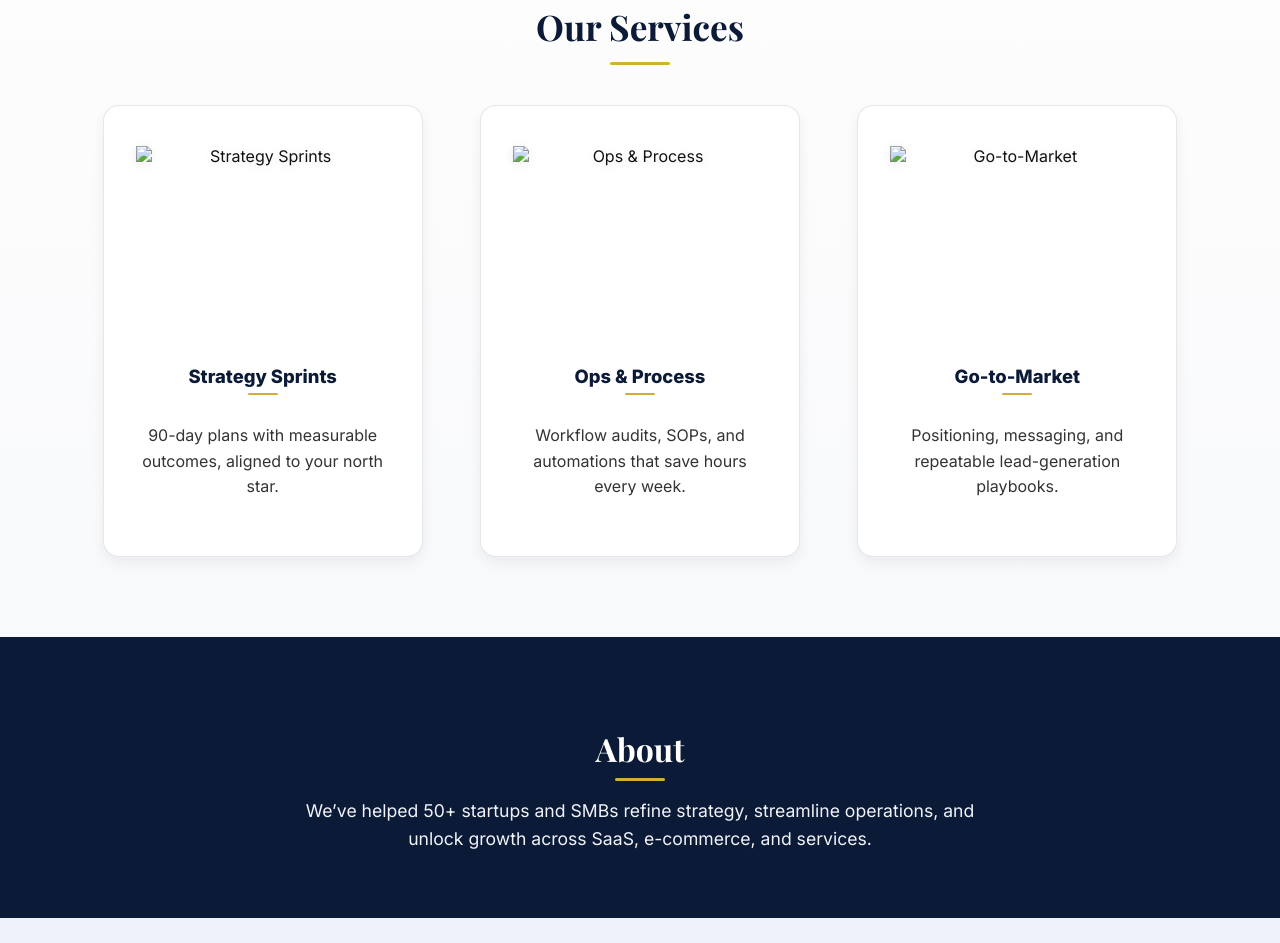
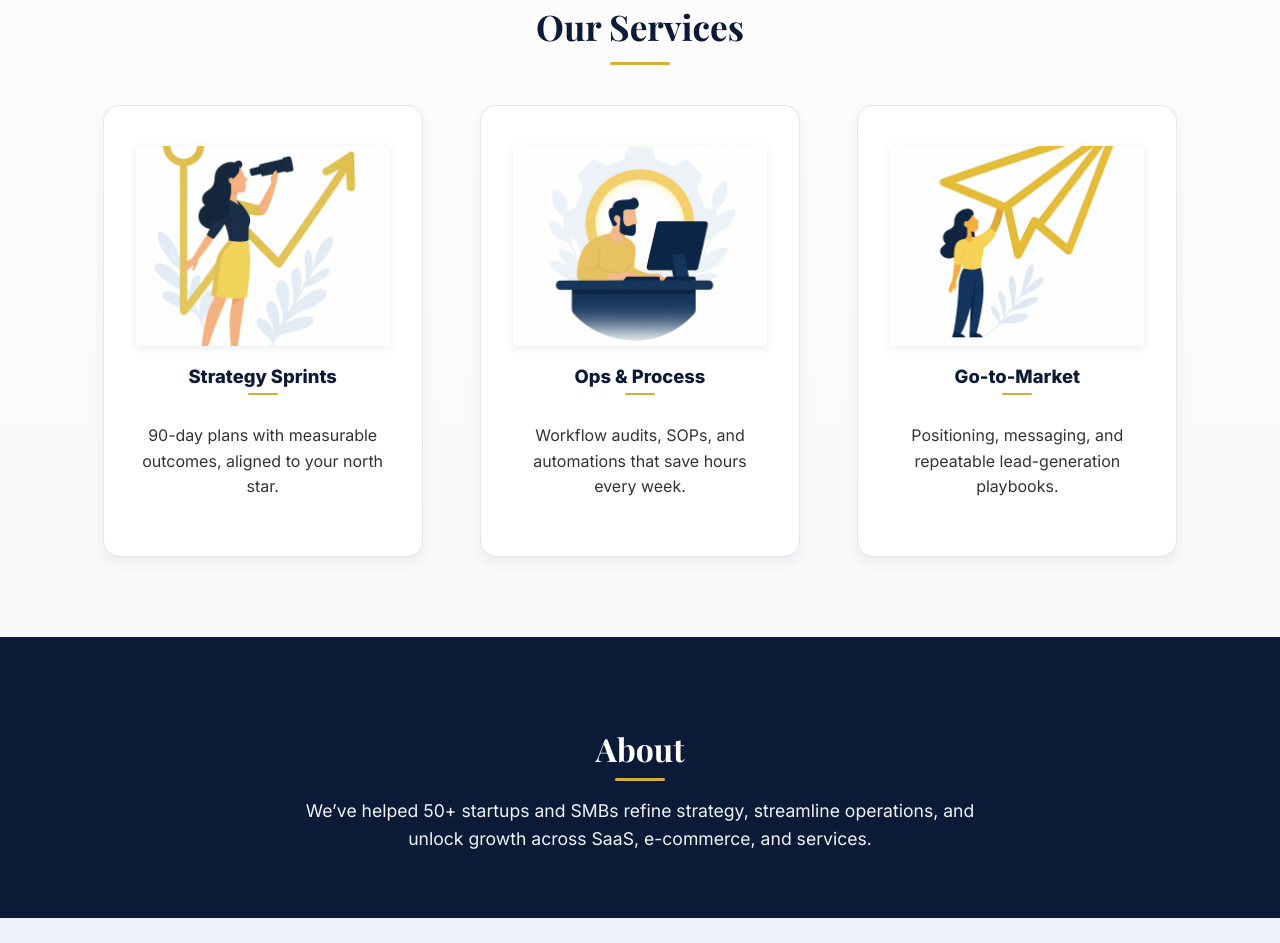
Before and after one commit to obx4710/consulting-site, a plain HTML site: page index.html in a window 1280 px wide. Shown: the part 836-1779 px from the top of the page. Drawn offline with nearby package versions, Linux system fonts and the light colour scheme; a script that the page names is missing.

Commit message:
besides services and articles card finished

```diff
--- a/index.html
+++ b/index.html
@@ -81,19 +81,19 @@
   <div class="grid">
 
     <div class="card strategy">
-      <img src="images/strategy.png" alt="Strategy Sprints" class="service-icon">
+      <img src="images/strategy-icon.png" alt="Strategy Sprints" class="service-icon">
       <h3>Strategy Sprints</h3>
       <p>90-day plans with measurable outcomes, aligned to your north star.</p>
     </div>
 
     <div class="card ops">
-      <img src="images/ops.png" alt="Ops & Process" class="service-icon">
+      <img src="images/ops-icon.png" alt="Ops & Process" class="service-icon">
       <h3>Ops & Process</h3>
       <p>Workflow audits, SOPs, and automations that save hours every week.</p>
     </div>
 
     <div class="card market">
-      <img src="images/market.png" alt="Go-to-Market" class="service-icon">
+      <img src="images/market-icon.png" alt="Go-to-Market" class="service-icon">
       <h3>Go-to-Market</h3>
       <p>Positioning, messaging, and repeatable lead-generation playbooks.</p>
     </div>
```
Also changed, not shown: images/icon-strategy.svg (added).
